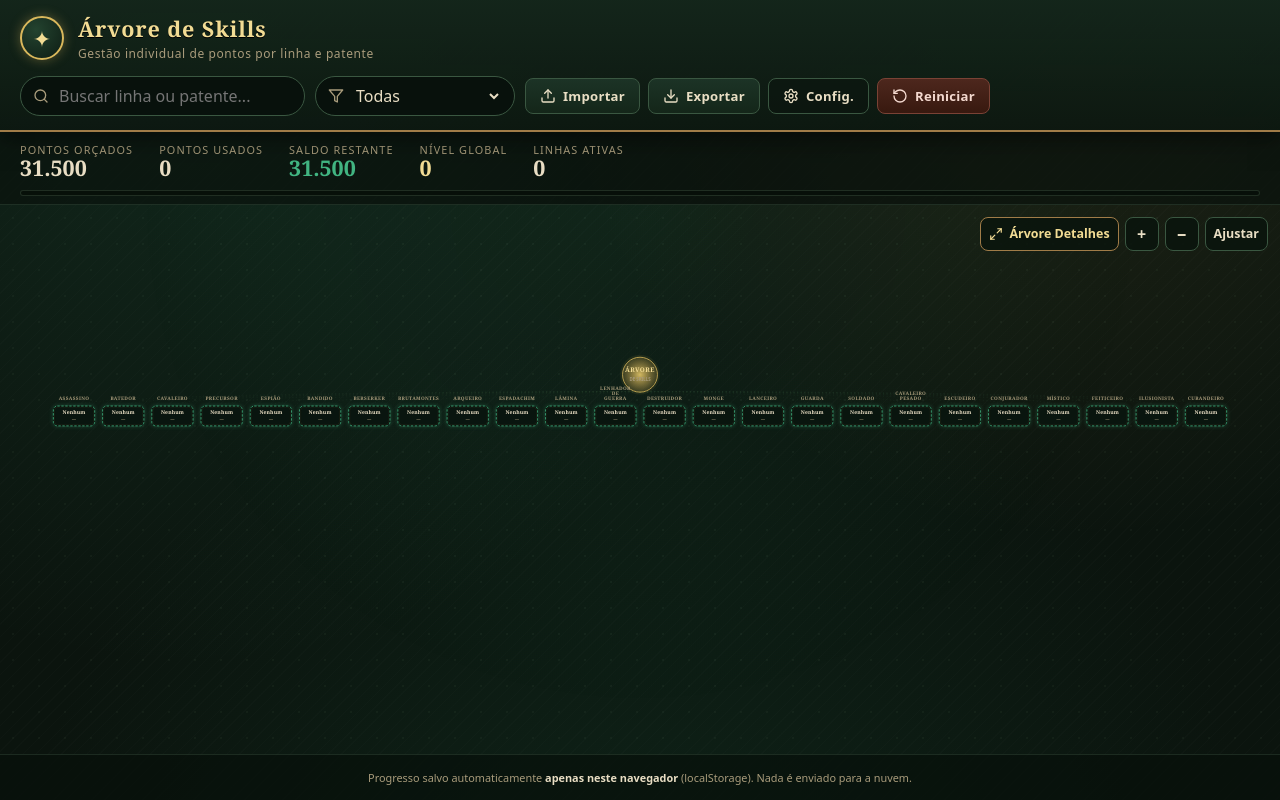
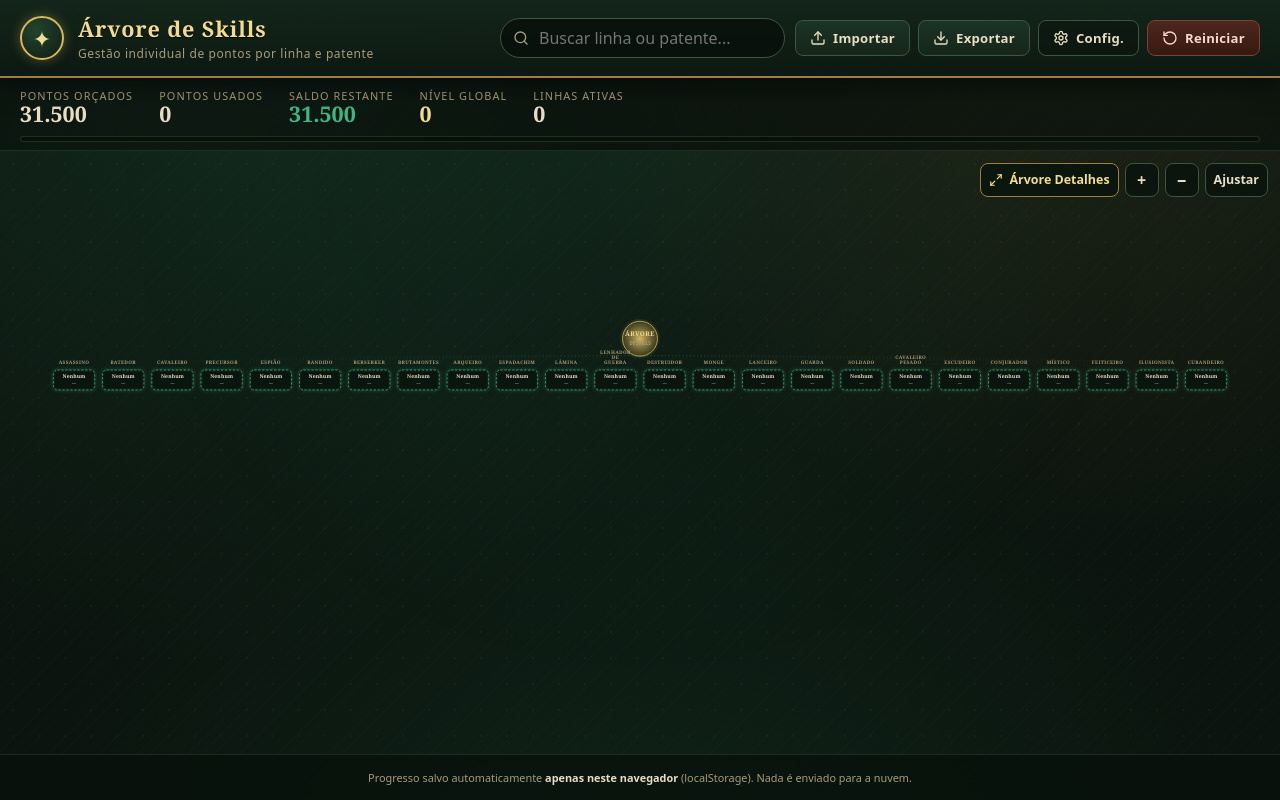
Before and after one commit to WagnerChicarelli/skilltree, a React (Vite) app: page / in a window 1280 px wide. Built offline with nearby package versions, Linux system fonts and the light colour scheme.

Commit message:
Remove filtro da interface
- Remove seletor de filtro da Toolbar
- Remove lógica de filtragem do SkillTree
- Remove estado filter do App
- Ajusta tipos e callbacks para não depender do filtro

```diff
--- a/src/App.tsx
+++ b/src/App.tsx
@@ -1,7 +1,7 @@
 import { useCallback, useRef, useState, type ChangeEvent } from 'react'
 import { StatsPanel } from './components/StatsPanel'
 import { Toolbar } from './components/Toolbar'
-import { SkillTree, type FilterMode } from './components/SkillTree'
+import { SkillTree } from './components/SkillTree'
 import { DetailPanel } from './components/DetailPanel'
 import { ConfirmDialog } from './components/ConfirmDialog'
 import { useBuild } from './hooks/useBuild'
@@ -26,7 +26,6 @@ export default function App() {
   const [selectedLineId, setSelectedLineId] = useState<string | null>(null)
   const [selectedTierId, setSelectedTierId] = useState<string | null>(null)
   const [query, setQuery] = useState('')
-  const [filter, setFilter] = useState<FilterMode>('all')
   const [confirmReset, setConfirmReset] = useState(false)
   const fileInputRef = useRef<HTMLInputElement>(null)
 
@@ -93,8 +92,6 @@ export default function App() {
       <Toolbar
         query={query}
         onQueryChange={setQuery}
-        filter={filter}
-        onFilterChange={setFilter}
         totalPoints={state.totalPoints}
         sequential={state.sequential}
         onConfigChange={setConfig}
@@ -112,7 +109,6 @@ export default function App() {
           selectedLineId={selectedLineId}
           selectedTierId={selectedTierId}
           query={query}
-          filter={filter}
           onSelectNode={handleSelectNode}
         />
         {selectedLineId && (
--- a/src/components/SkillTree.tsx
+++ b/src/components/SkillTree.tsx
@@ -15,7 +15,7 @@ import {
   type ProgressConfig,
 } from '../logic/progression'
 
-export type FilterMode = 'all' | 'purchased' | 'available' | 'locked'
+
 
 type NodeState = 'purchased' | 'available' | 'unaffordable' | 'locked'
 
@@ -25,7 +25,6 @@ interface SkillTreeProps {
   selectedLineId: string | null
   selectedTierId: string | null
   query: string
-  filter: FilterMode
   onSelectNode: (lineId: string, tierId: string | null) => void
 }
 
@@ -55,7 +54,6 @@ export function SkillTree({
   selectedLineId,
   selectedTierId,
   query,
-  filter,
   onSelectNode,
 }: SkillTreeProps) {
   const lines = config.lines
@@ -172,32 +170,24 @@ export function SkillTree({
   )
 
   const isDimmed = useCallback(
-    (lineName: string, tierName: string, status: NodeState) => {
+    (lineName: string, tierName: string, _status: NodeState) => {
       if (normalizedQuery) {
         const matches =
           lineName.toLowerCase().includes(normalizedQuery) ||
           tierName.toLowerCase().includes(normalizedQuery)
         if (!matches) return true
       }
-      if (filter === 'all') return false
-      if (filter === 'purchased') return status !== 'purchased'
-      if (filter === 'available') return status !== 'available'
-      if (filter === 'locked') return status !== 'locked' && status !== 'unaffordable'
       return false
     },
-    [normalizedQuery, filter],
+    [normalizedQuery],
   )
 
   const isSummaryDimmed = useCallback(
-    (lineName: string, consumed: number, hasAvailable: boolean, hasLocked: boolean) => {
+    (lineName: string, _consumed: number, _hasAvailable: boolean, _hasLocked: boolean) => {
       if (normalizedQuery && !lineName.toLowerCase().includes(normalizedQuery)) return true
-      if (filter === 'all') return false
-      if (filter === 'purchased') return consumed === 0
-      if (filter === 'available') return !hasAvailable
-      if (filter === 'locked') return !hasLocked
       return false
     },
-    [normalizedQuery, filter],
+    [normalizedQuery],
   )
 
   const rootR = 44
--- a/src/components/Toolbar.tsx
+++ b/src/components/Toolbar.tsx
@@ -1,19 +1,15 @@
 import { useState } from 'react'
 import {
   Download,
-  Filter,
   RotateCcw,
   Search,
   Settings,
   Upload,
 } from 'lucide-react'
-import type { FilterMode } from './SkillTree'
 
 interface ToolbarProps {
   query: string
   onQueryChange: (value: string) => void
-  filter: FilterMode
-  onFilterChange: (value: FilterMode) => void
   totalPoints: number
   sequential: boolean
   onConfigChange: (patch: { totalPoints?: number; sequential?: boolean }) => void
@@ -22,18 +18,9 @@ interface ToolbarProps {
   onResetClick: () => void
 }
 
-const FILTERS: { value: FilterMode; label: string }[] = [
-  { value: 'all', label: 'Todas' },
-  { value: 'purchased', label: 'Adquiridas' },
-  { value: 'available', label: 'Disponíveis' },
-  { value: 'locked', label: 'Bloqueadas' },
-]
-
 export function Toolbar({
   query,
   onQueryChange,
-  filter,
-  onFilterChange,
   totalPoints,
   sequential,
   onConfigChange,
@@ -65,20 +52,7 @@ export function Toolbar({
           />
         </label>
 
-        <label className="filter">
-          <Filter size={16} aria-hidden="true" />
-          <select
-            value={filter}
-            onChange={(event) => onFilterChange(event.target.value as FilterMode)}
-            aria-label="Filtrar por situação"
-          >
-            {FILTERS.map((item) => (
-              <option key={item.value} value={item.value}>
-                {item.label}
-              </option>
-            ))}
-          </select>
-        </label>
+
 
         <div className="toolbar__buttons">
           <button type="button" className="btn" onClick={onImportClick} title="Importar JSON">
```
